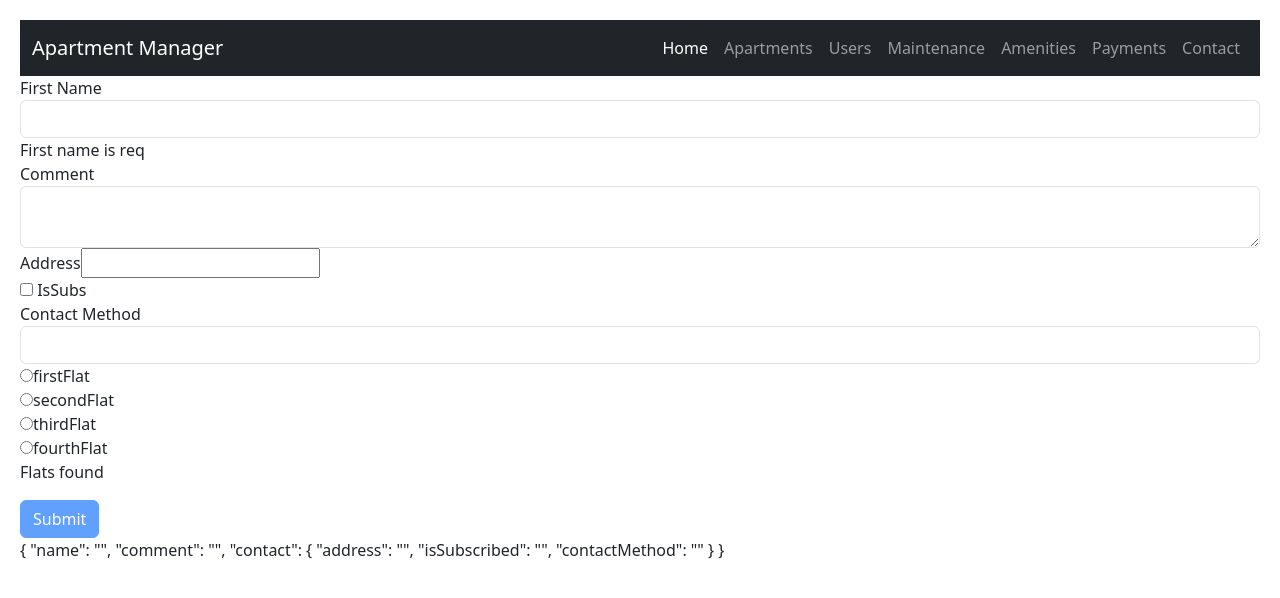
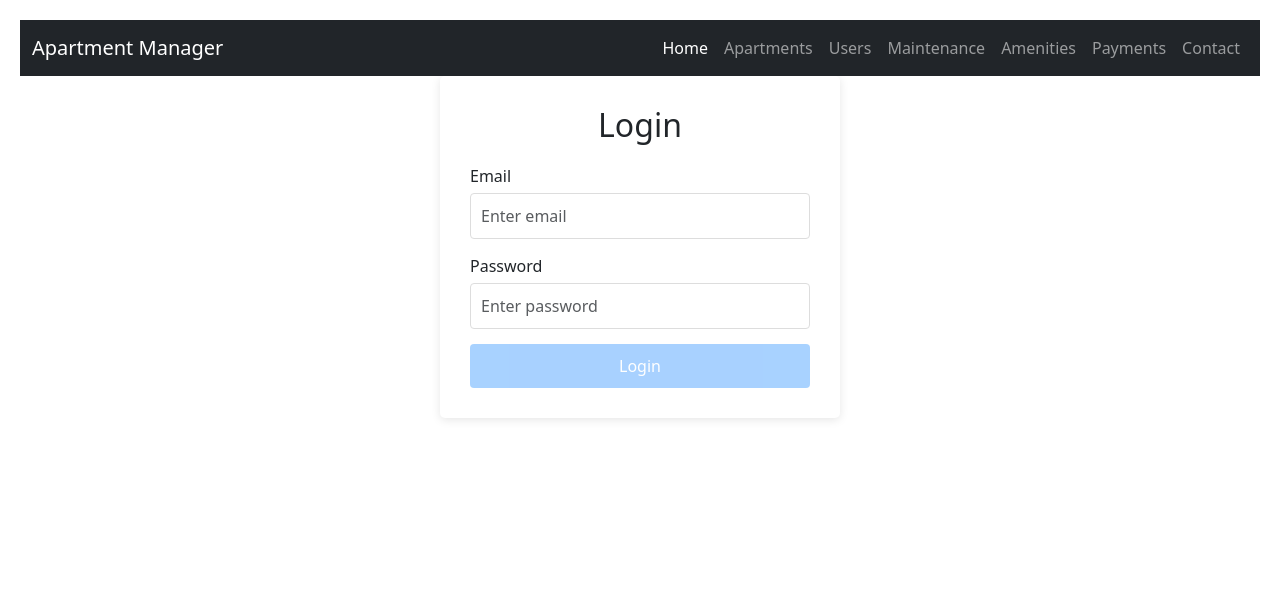
Before and after one commit to cemorta/apartmentmansys-angular, an Angular app: page / in a window 1280 px wide. Shown: the top 598 px of the page. Built offline with nearby package versions, Linux system fonts and the light colour scheme.

Commit message:
Create auth Service, login component, username validartor

```diff
--- a/src/app/app-routing.module.ts
+++ b/src/app/app-routing.module.ts
@@ -7,9 +7,10 @@ import {ApartmentDetailComponent} from './apartment-detail/apartment-detail.comp
 import {ApartmentCreateComponent} from './apartment-create/apartment-create.component';
 import {CreateFlatComponent} from './components/create-flat/create-flat.component';
 import {UserListComponent} from './components/user-list/user-list.component';
+import {LoginComponent} from './components/login/login.component';
 
 const routes: Routes = [
-  { path: '', component: FlatFormComponent },
+  { path: '', component: LoginComponent },
   // { path: "browse-flats", component: FlatFormComponent}
   { path: 'apartments', component: ApartmentListComponent },
   { path: 'users', component: UserListComponent },
--- a/src/app/app.module.ts
+++ b/src/app/app.module.ts
@@ -12,6 +12,7 @@ import { ApartmentDetailComponent } from './apartment-detail/apartment-detail.co
 import { ApartmentCreateComponent } from './apartment-create/apartment-create.component';
 import { CreateFlatComponent } from './components/create-flat/create-flat.component';
 import { UserListComponent } from './components/user-list/user-list.component';
+import { LoginComponent } from './components/login/login.component';
 
 @NgModule({
   declarations: [
@@ -22,7 +23,8 @@ import { UserListComponent } from './components/user-list/user-list.component';
     ApartmentDetailComponent,
     ApartmentCreateComponent,
     CreateFlatComponent,
-    UserListComponent
+    UserListComponent,
+    LoginComponent
   ],
   imports: [
     BrowserModule,
--- /dev/null
+++ b/src/app/components/login/login.component.css
@@ -0,0 +1,72 @@
+.login-container {
+  max-width: 400px;
+  margin: 0 auto;
+  padding: 30px;
+  border-radius: 5px;
+  box-shadow: 0 2px 10px rgba(0, 0, 0, 0.1);
+  background-color: #fff;
+}
+
+h2 {
+  text-align: center;
+  margin-bottom: 20px;
+}
+
+.form-group {
+  margin-bottom: 15px;
+}
+
+label {
+  display: block;
+  margin-bottom: 5px;
+  font-weight: 500;
+}
+
+.form-control {
+  width: 100%;
+  padding: 10px;
+  border: 1px solid #ddd;
+  border-radius: 4px;
+  font-size: 16px;
+}
+
+.alert {
+  padding: 10px;
+  margin-top: 5px;
+  border-radius: 4px;
+}
+
+.alert-danger {
+  color: #721c24;
+  background-color: #f8d7da;
+  border: 1px solid #f5c6cb;
+}
+
+.btn {
+  display: block;
+  width: 100%;
+  padding: 10px;
+  border: none;
+  border-radius: 4px;
+  font-size: 16px;
+  cursor: pointer;
+  margin-top: 15px;
+}
+
+.btn-primary {
+  background-color: #007bff;
+  color: white;
+}
+
+.btn-primary:hover {
+  background-color: #0069d9;
+}
+
+.btn:disabled {
+  background-color: #7abaff;
+  cursor: not-allowed;
+}
+
+.spinner-border {
+  margin-right: 5px;
+}
--- /dev/null
+++ b/src/app/components/login/login.component.html
@@ -0,0 +1,47 @@
+<div class="login-container">
+  <h2>Login</h2>
+
+  <form [formGroup]="form" (ngSubmit)="onSubmit()">
+    <div class="form-group">
+      <label for="email">Email</label>
+      <input
+        type="text"
+        formControlName="email"
+        id="email"
+        class="form-control"
+        placeholder="Enter email">
+
+      <div *ngIf="email?.touched && email?.invalid" class="alert alert-danger">
+        <div *ngIf="email?.hasError('required')">Email is required</div>
+        <div *ngIf="email?.hasError('minlength')">Email should be at least {{email?.getError('minlength').requiredLength}} characters</div>
+        <div *ngIf="email?.hasError('cannotContainSpace')">Email cannot contain spaces</div>
+      </div>
+    </div>
+
+    <div class="form-group">
+      <label for="password">Password</label>
+      <input
+        type="password"
+        formControlName="password"
+        id="password"
+        class="form-control"
+        placeholder="Enter password">
+
+      <div *ngIf="password?.touched && password?.invalid" class="alert alert-danger">
+        <div *ngIf="password?.hasError('required')">Password is required</div>
+      </div>
+    </div>
+
+    <div *ngIf="loginError" class="alert alert-danger">
+      {{ loginError }}
+    </div>
+
+    <button
+      type="submit"
+      class="btn btn-primary"
+      [disabled]="form.invalid || isLoading">
+      <span *ngIf="isLoading" class="spinner-border spinner-border-sm" role="status" aria-hidden="true"></span>
+      Login
+    </button>
+  </form>
+</div>
--- /dev/null
+++ b/src/app/components/login/login.component.ts
@@ -0,0 +1,68 @@
+import { Component } from '@angular/core';
+import { FormControl, FormGroup, Validators } from '@angular/forms';
+import { UsernameValidators } from './username.validators';
+import { AuthService } from '../../services/auth.service';
+import { Router } from '@angular/router';
+
+@Component({
+  selector: 'app-login',
+  standalone: false,
+  templateUrl: './login.component.html',
+  styleUrl: './login.component.css'
+})
+
+export class LoginComponent {
+  form = new FormGroup({
+    email: new FormControl('', [
+      Validators.required,
+      Validators.minLength(3),
+      UsernameValidators.cannotContainSpace
+    ]),
+    password: new FormControl('', Validators.required),
+  });
+
+  loginError = '';
+  isLoading = false;
+
+  constructor(
+    private authService: AuthService,
+    private router: Router
+  ) {}
+
+  get email() {
+    return this.form.get('email');
+  }
+
+  get password() {
+    return this.form.get('password');
+  }
+
+  onSubmit() {
+    if (this.form.invalid) {
+      return;
+    }
+
+    this.isLoading = true;
+    this.loginError = '';
+
+    const credentials = {
+      email: this.email?.value,
+      password: this.password?.value
+    };
+
+    this.authService.login(credentials)
+      .subscribe({
+        next: (response) => {
+          this.isLoading = false;
+          // Store user info in local storage for session management
+          localStorage.setItem('currentUser', JSON.stringify(response));
+          this.router.navigate(['/apartments']);
+        },
+        error: (error) => {
+          this.isLoading = false;
+          this.loginError = 'Invalid email or password';
+          console.error('Login failed:', error);
+        }
+      });
+  }
+}
--- /dev/null
+++ b/src/app/components/login/username.validators.ts
@@ -0,0 +1,19 @@
+import {AbstractControl, ValidationErrors} from '@angular/forms';
+
+
+export class UsernameValidators {
+  static cannotContainSpace(control: AbstractControl): ValidationErrors | null {
+    if ((control.value as string).indexOf(' ') >= 0)
+      return {cannotContainSpace: true};
+
+    return null;
+  }
+
+  // static shouldBeUnique(control: AbstractControl): Promise<> {
+  //
+  //   return new
+  //
+  //
+  //   return null;
+  // }
+}
--- /dev/null
+++ b/src/app/services/auth.service.ts
@@ -0,0 +1,17 @@
+import { Injectable } from '@angular/core';
+import { HttpClient } from '@angular/common/http';
+import { Observable } from 'rxjs';
+
+@Injectable({
+  providedIn: 'root'
+})
+
+export class AuthService {
+  private apiUrl = 'http://localhost:8081/api/auth';
+
+  constructor(private http: HttpClient) { }
+
+  login(credentials: { email: string | null | undefined; password: string | null | undefined }): Observable<any> {
+    return this.http.post(`${this.apiUrl}/login`, credentials);
+  }
+}
```
